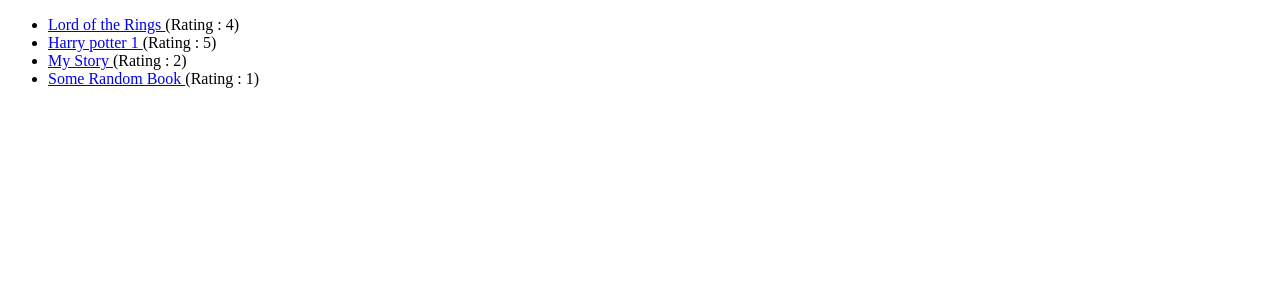
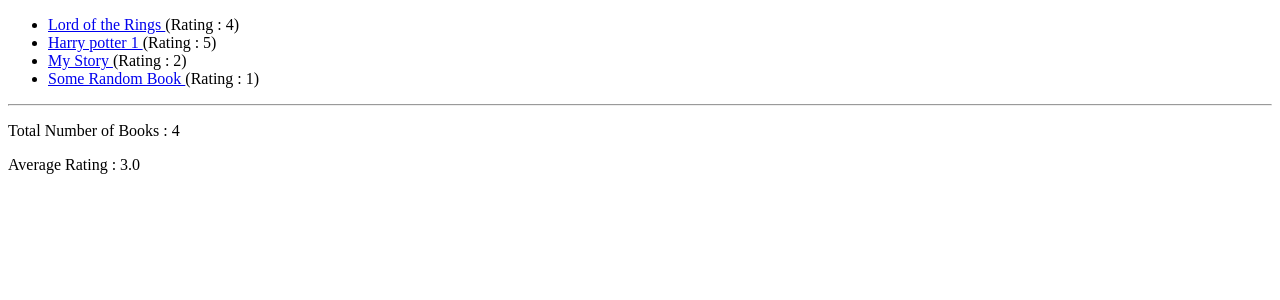
Before and after one commit to Manoj-Ghosh/my_bookStore_with_djangoANDsql, a Django app: page / in a window 1280 px wide. Shown: the top 300 px of the page. Run offline with Django 5.2, Linux system fonts and the light colour scheme; data comes from the database, SQL or seed files in the repository.

Commit message:
total_number_of_books and total_number_of_books value added in index.html page from views.py

```diff
--- a/bookStore/book_outlet/templates/book_outlet/index.html
+++ b/bookStore/book_outlet/templates/book_outlet/index.html
@@ -12,4 +12,10 @@
             <li><a href = "{{ book.get_absolute_url }}">{{ book.title }} </a> (Rating : {{ book.rating }})</li>
         {% endfor %}
     </ul>
+
+    <hr>
+
+    <p>Total Number of Books : {{ total_number_of_books }}</p>
+    <p>Average Rating : {{ average_rating.rating__avg }}</p>
+
 {% endblock %}
--- a/bookStore/book_outlet/views.py
+++ b/bookStore/book_outlet/views.py
@@ -1,6 +1,7 @@
 from django.shortcuts import render
 
 from django.http import Http404
+from django.db.models import Avg, Max, Min
 
 from django.shortcuts import get_object_or_404, render
 
@@ -10,7 +11,16 @@
 
 def index(request):
     books = Book.objects.all()
-    return render(request, "book_outlet/index.html", { "books" : books})
+    num_books = books.count()
+    avg_rating = books.aggregate(Avg("rating")) # rating__avg
+
+
+    return render(request, "book_outlet/index.html", {
+        "books" : books,
+        "total_number_of_books": num_books,
+        "average_rating" : avg_rating
+
+    })
 
 def book_detail(request, slug):
 
```
